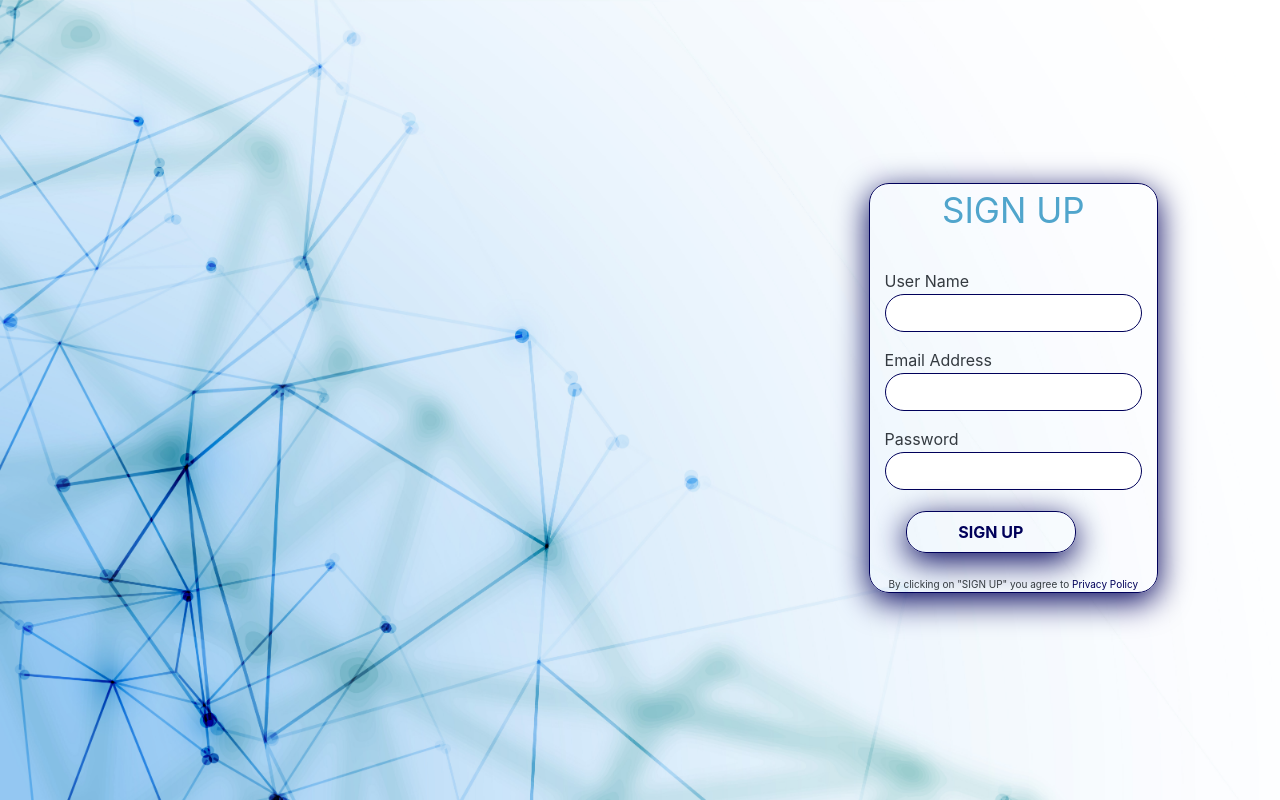
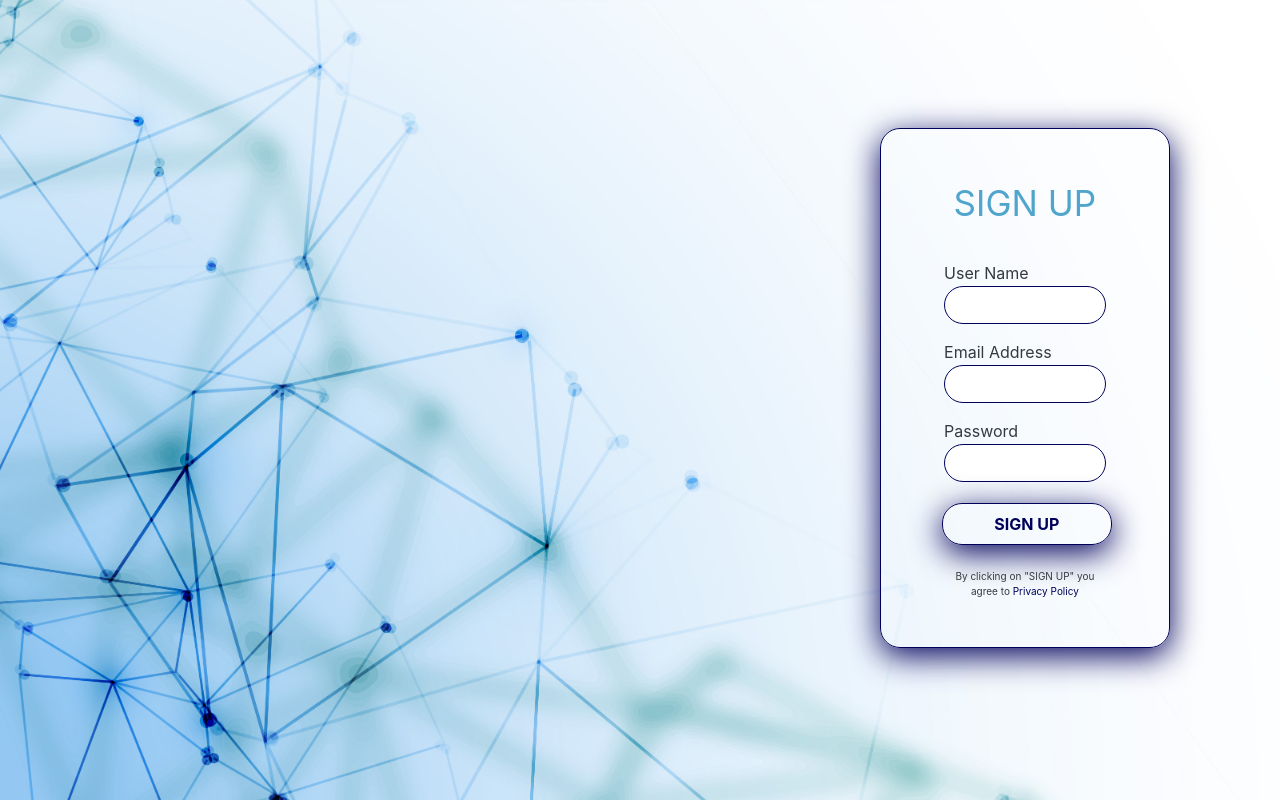
Before and after one commit to ASMAEELKHIRAOUI/Blog-CultureDev.to-, a PHP site: page /pages/signup.php in a window 1280 px wide. Run offline with PHP 8.4, Linux system fonts and the light colour scheme.

Commit message:
fixed some bugs

```diff
--- a/assets/sass/style.css
+++ b/assets/sass/style.css
@@ -16,6 +16,7 @@
 #signup, #signin {
   border: 1px solid rgb(0, 0, 90);
   border-radius: 20px;
+  margin-left: 2%;
   box-shadow: 0 8px 32px 0 rgb(0, 0, 90);
 }
 
--- a/assets/sass/style.scss
+++ b/assets/sass/style.scss
@@ -8,6 +8,7 @@ $light : rgba(80, 165, 204, 1);
     background-size: cover;
     height: 97vh;
     width: 98vw;
+
 }
 .signin{
     color: $light;
@@ -19,7 +20,7 @@ $light : rgba(80, 165, 204, 1);
 #signup, #signin{
     border: 1px solid $dark;
     border-radius: 20px;
-    // padding: 35px;
+    margin-left: 2%;
     box-shadow: 0 8px 32px 0 $dark;
 }
 
--- a/classes/user.class.php
+++ b/classes/user.class.php
@@ -17,7 +17,7 @@ abstract class User extends Database{
     }
 
     public function setusername($username){
-        $this->username = $fn;
+        $this->username = $username;
     }
     public function setPassword($password){
         $this->password = $password;
@@ -72,7 +72,7 @@ class Admin extends User {
 
             $sql1 = "INSERT INTO admin values(NULL,?,?,?)";
             $put = $conn->connection()->prepare($sql1);
-            $put->execute([$this->username, $this->email, $this->password]);
+            $put->execute([$this->email, $this->username, $this->password]);
 
             echo"<script>alert('successfully');document.location='../pages/signin.php'</script>";
 
@@ -92,7 +92,6 @@ class Admin extends User {
         $data = $stmt -> fetch(PDO::FETCH_ASSOC);
 
         if ($stmt->rowCount() > 0) {
-
             $_SESSION['name'] = $data['username'];
             $_SESSION['id'] = $data['id'];
             echo"<script>alert('successfully');document.location='../pages/index.php'</script>";
@@ -106,7 +105,7 @@ class Admin extends User {
         if (isset($_SESSION['name'])) {
             session_destroy();
             unset($_SESSION['name']);
-            header('location:../pages/sigin.php');
+            header('location:../pages/signin.php');
         }
     }
 
--- a/pages/signin.php
+++ b/pages/signin.php
@@ -23,7 +23,7 @@ if(isset($_POST['signin'])){
     <div class="col-lg-4"></div>
     <div id="signup" class="col-lg-3">
         <div>
-            <form action="" method="POST">
+            <form action="" method="POST" class="p-5">
                 <p class="signin text-center"> SIGN IN </p>
                 <div class="email pt-3">
                     <p>Email Address</p>
--- a/pages/signup.php
+++ b/pages/signup.php
@@ -26,7 +26,7 @@ $objet->signup();
     <div class="col-lg-4"></div>
     <div id="signup" class="col-lg-3">
         <div>
-            <form action="signup.php" method="POST">
+            <form action="signup.php" method="POST" class="p-5">
                 <p class="signin text-center"> SIGN UP </p>
                 <div class="email pt-3">
                     <p>User Name</p>
```
Also changed, not shown: assets/img/coding.png (added), 1 other file.
